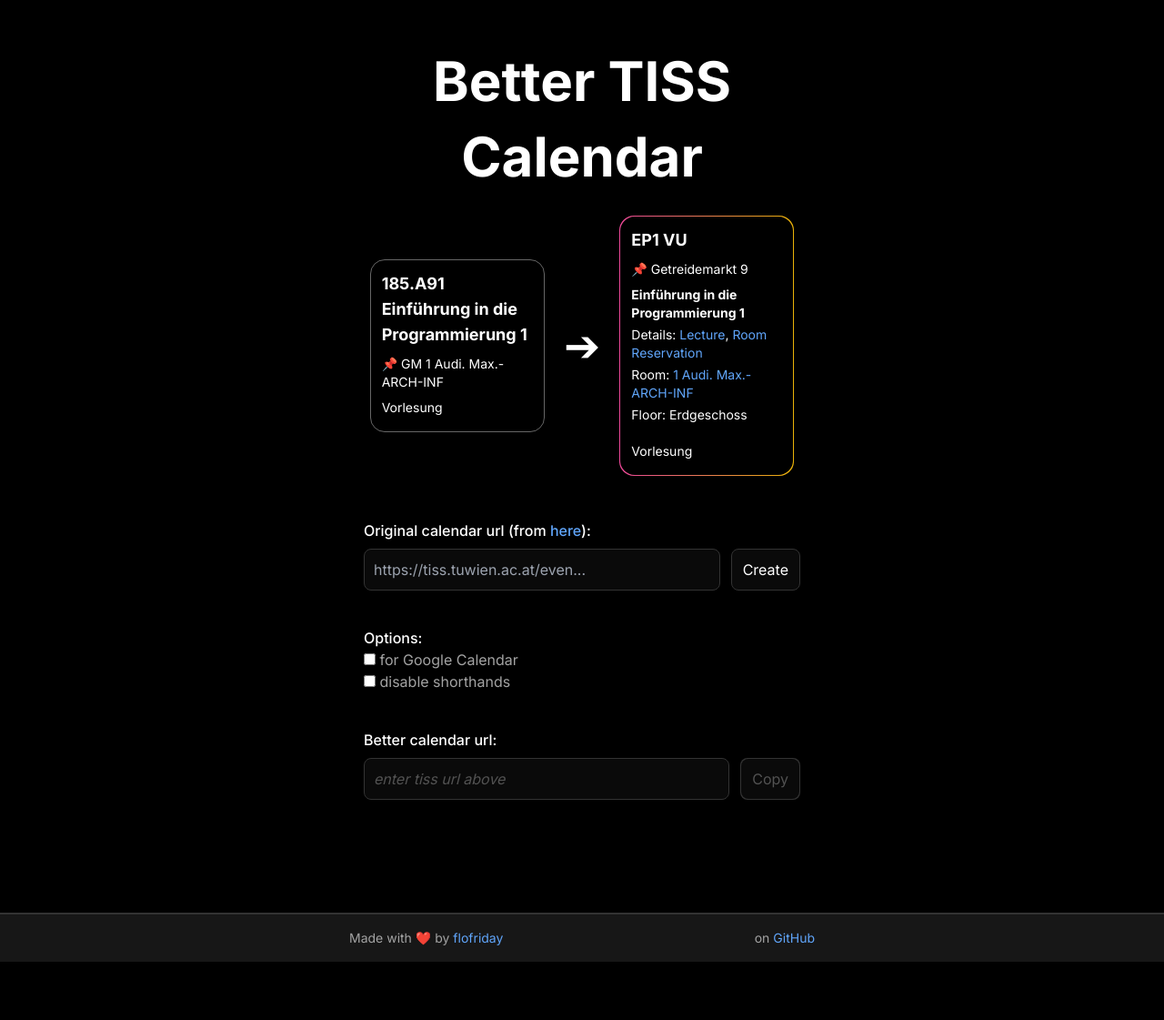
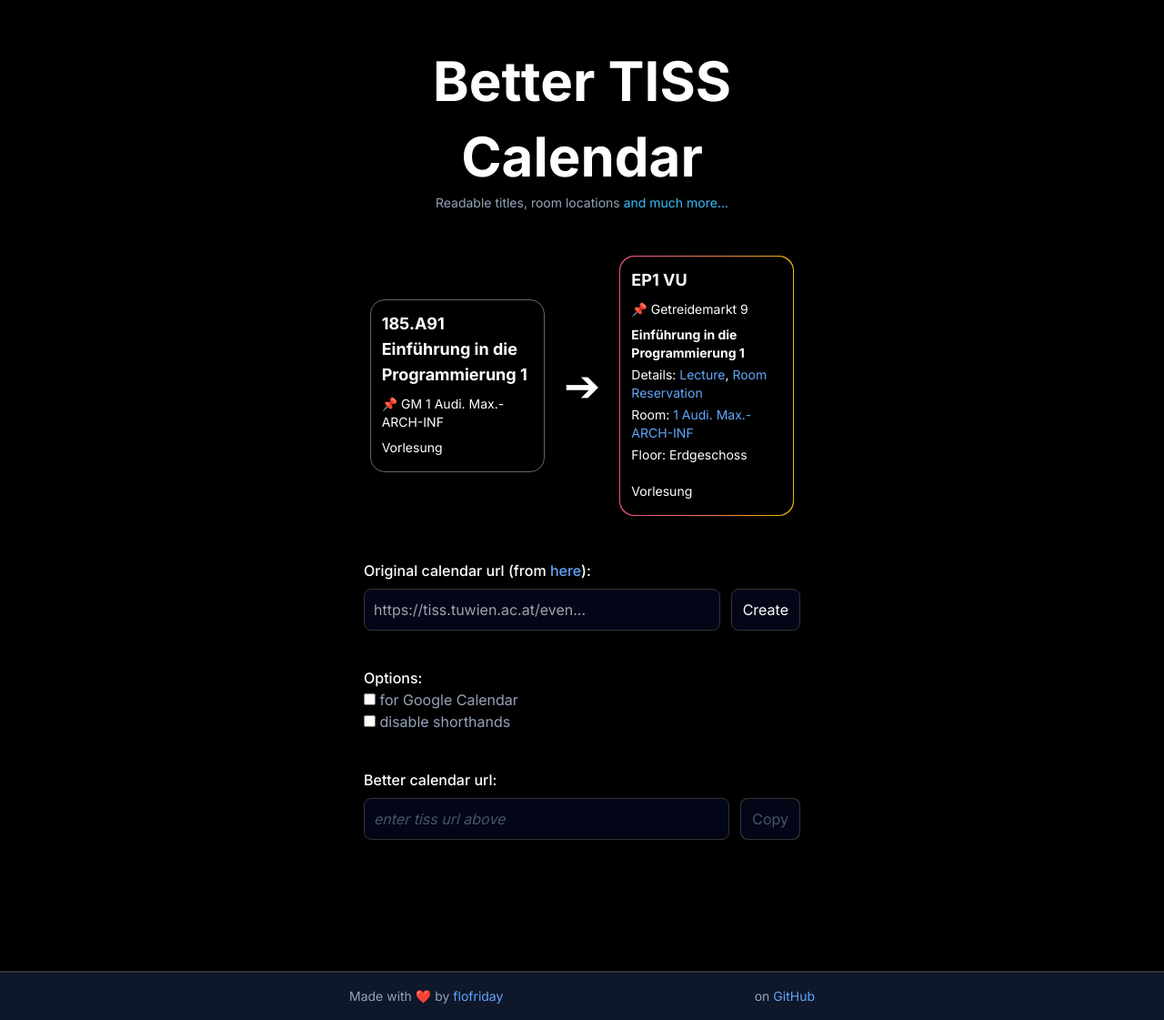
Before and after one commit to flofriday/better-tiss-calendar, a Flask app: page / in a window 1280 px wide. Shown: the whole page at 91% size. Before the commit the page ends 1057 px from the top, so only its background shows below. Run offline with Flask 3, Linux system fonts and the light colour scheme; style sheets or scripts are compiled from the project's sources.

Commit message:
Improve error message, and add a subheader

```diff
--- a/app/__init__.py
+++ b/app/__init__.py
@@ -1,5 +1,6 @@
 import json
 import sqlite3
+from urllib.parse import urlparse
 
 import requests
 from flask import Flask, g, render_template, request, send_from_directory
@@ -66,17 +67,25 @@
 def verify():
     url = request.args.get("url").strip()
     if url is None or url == "":
-        return "No url provided", 400
+        return "Empty links don't work *surprised picatchu meme*", 400
 
     # A better error message if the submitted url is not of the icalendar but
     # of the html page itself.
     if url.startswith("https://tiss.tuwien.ac.at/events/personSchedule.xhtml"):
         return "Almost, the url we need is at the bottom of the page you submitted", 400
 
-    # FIXME: Propper url parsing, this could maybe lead to an attack by adding an
-    # @ and using it as a username.
-    if not url.startswith("https://tiss.tuwien.ac.at/events/rest/calendar/personal"):
+    # Inspecting the url
+    scheme, loc, path, _, query, _ = urlparse(
+        "https://tiss.tuwien.ac.at/events/rest/calendar/personal?locale=de&token=af64650a-674d-4aaf-bdc3-23d8965f40f5"
+    )
+    if not (
+        scheme == "https"
+        and loc == "tiss.tuwien.ac.at"
+        and path == "/events/rest/calendar/personal"
+    ):
         return "The url must point to the TISS calendar", 400
+    if "token=" not in query:
+        return "The complete calendar url must be submitted, including the token.", 400
 
     try:
         tiss.get_calendar(url)
--- a/app/templates/home.html
+++ b/app/templates/home.html
@@ -26,7 +26,8 @@
 <body class="h-screen">
     <div class="h-full flex flex-col justify-between">
         <main class="container w-full max-w-[32rem] mx-auto px-4 text-center">
-            <h1 class="text-6xl font-bold pt-12 pb-6 leading-snug"> Better TISS Calendar </h1>
+            <h1 class="text-6xl font-bold pt-12  leading-snug"> Better TISS Calendar </h1>
+            <div class="text-sm text-slate-400 pb-12">Readable titles, room locations <a class="text-sky-400 visited:text-sky-400" href="https://github.com/flofriday/better-tiss-calendar?tab=readme-ov-file#features">and much more...</a></div>
             <div class="flex flex-row justify-around mb-12">
                 <div class="my-auto w-[12rem] h-full border border-[color:#666] rounded-2xl text-start p-3">
                     <div lang="de" class="text-lg font-bold">185.A91 Einführung in die Programmierung 1</div>
@@ -75,10 +76,10 @@
                     </label>
                     <div class="w-full flex flex-row space-x-3">
                         <input type="text" id="original_url"
-                            class="bg-neutral-950 border border-[color:#333] rounded-lg focus:outline-none focus:border-white focus:ring-white  w-full p-2.5"
+                            class="bg-slate-950 border border-[color:#333] rounded-lg focus:outline-none focus:border-white focus:ring-white  w-full p-2.5"
                             placeholder="https://tiss.tuwien.ac.at/even..." required>
                         <button id="verify"
-                            class="bg-neutral-950 border border-[color:#333] rounded-lg px-3 hover:bg-white hover:text-black transition-all ease-in-out duration-300">Create</button>
+                            class="bg-slate-950 border border-[color:#333] rounded-lg px-3 hover:bg-white hover:text-black transition-all ease-in-out duration-300">Create</button>
                     </div>
                     <div id="error_message" class="p-2 text-red-300 invisible">🔥???</div>
                 </div>
@@ -90,11 +91,11 @@
                 </div>
 
                 <input type="checkbox" name="Google" id="is_google">
-                <label for="is_google" class="text-neutral-400">for Google Calendar</label>
+                <label for="is_google" class="text-slate-400">for Google Calendar</label>
                 <br>
 
                 <input type="checkbox" name="Shorthand" id="no_shorthand">
-                <label for="no_shorthand" class="text-neutral-400">disable shorthands</label>
+                <label for="no_shorthand" class="text-slate-400">disable shorthands</label>
             </div>
 
             <!--Better URL-->
@@ -111,8 +112,8 @@
                     <div>
                         <div class="w-full flex flex-row space-x-3">
                             <div id="new_url"
-                                class="flex-1 overflow-hidden bg-neutral-950 border border-[color:#333] rounded-lg p-2.5">
-                                <div id="better_url_placeholder" class="text-neutral-600 italic">enter tiss url above
+                                class="flex-1 overflow-hidden bg-slate-950 border border-[color:#333] rounded-lg p-2.5">
+                                <div id="better_url_placeholder" class="text-slate-600 italic">enter tiss url above
                                 </div>
                                 <div id="better_url"
                                     class="w-full whitespace-nowrap overflow-y-scroll no-scrollbar hidden"></div>
@@ -122,7 +123,7 @@
                             <button disabled id="copy"
                                 class="group bg-[color:#333] enabled:bg-gradient-to-r enabled:from-cyan-500 enabled:to-blue-500 p-[1px] rounded-lg">
                                 <div
-                                    class="bg-neutral-950  group-disabled:border-[color:#333] group-disabled:text-neutral-600 align-middle px-3 h-full flex flex-col justify-center rounded-lg group-enabled:hover:bg-opacity-0 transition ease-in-out duration-500">
+                                    class="bg-slate-950  group-disabled:border-[color:#333] group-disabled:text-slate-600 align-middle px-3 h-full flex flex-col justify-center rounded-lg group-enabled:hover:bg-opacity-0 transition ease-in-out duration-500">
                                     Copy</div>
                             </button>
 
@@ -130,10 +131,8 @@
                         </div>
                         <div id="import-tip" class="text-sm mt-3 invisible">
                             <p>
-                                <a
-                                    href="https://github.com/flofriday/better-tiss-calendar?tab=readme-ov-file#importing-the-calendar">
-                                    How to subscribe the calendar 📅
-                                </a>
+                                Tip: Don't just open the url and download the file, it won't stayed synced, instead <strong><a
+                                    href="https://github.com/flofriday/better-tiss-calendar?tab=readme-ov-file#importing-the-calendar">subscribe to the calendar 📅</a></strong></p>
                             </p>
                             <p class="pt-2">
                                 Having problems? <a href="mailto:flohacksfriday@gmail.com?subject=BetterCal%20Problem">Contact the developer</a>
@@ -143,7 +142,7 @@
                     </div>
                 </div>
         </main>
-        <footer class="bg-neutral-900 border-t-2 border-t-[color:#333] p-4 text-sm text-neutral-400 mt-16">
+        <footer class="bg-slate-900 border-t-2 border-t-[color:#333] p-4 text-sm text-slate-400 mt-16">
             <div class="container w-full max-w-lg mx-auto">
                 <div class="flex flex-row justify-between">
                     <div>Made with ❤️ by <a href="https://github.com/flofriday">flofriday</a></div>
--- a/app/templates/statistics.html
+++ b/app/templates/statistics.html
@@ -48,7 +48,7 @@
         </div>
       </main>
       <footer
-        class="max-x-[40rem] w-full bg-neutral-900 border-t-2 border-t-[color:#333] p-4 text-sm text-neutral-400 mt-16"
+        class="max-x-[40rem] w-full bg-slate-900 border-t-2 border-t-[color:#333] p-4 text-sm text-slate-400 mt-16"
       >
         <div class="container w-full max-w-lg mx-auto">
           <div class="flex flex-row justify-between">
```
